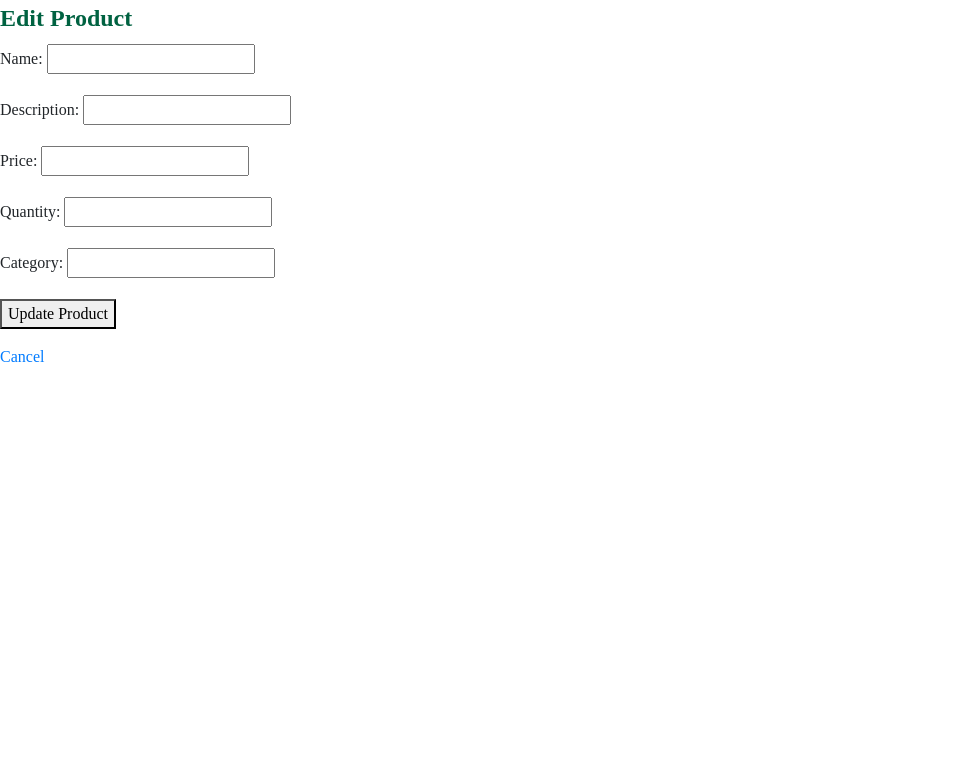
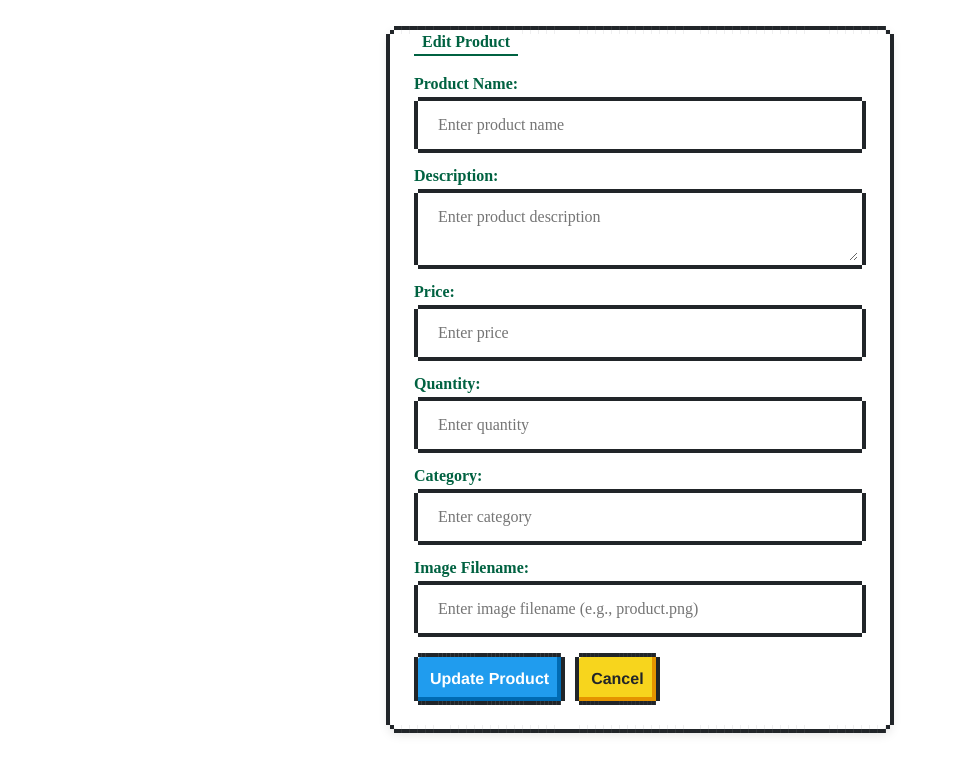
Before and after one commit to nmouahbi/Mogador-Bakery-App, a Flask app: template app/templates/edit_product.html in a window 1280 px wide. Shown: the top 774 px of the page, without its empty margins (0-957 px from the left). Run offline with Flask 3, Linux system fonts and the light colour scheme; the template is opened without the code that fills it, so the values that code supplies are empty.

```diff
--- a/app/templates/edit_product.html
+++ b/app/templates/edit_product.html
@@ -1,36 +1,96 @@
 {% extends "base.html" %} {% block title %}Edit Product{% endblock %} {% block
 content %}
-<h2>Edit Product</h2>
+<div
+  class="nes-container with-title is-rounded"
+  style="max-width: 500px; margin: 30px auto; padding: 20px"
+>
+  <p class="title">Edit Product</p>
   <form method="POST">
-  <p>
-    <label for="name">Name:</label>
-    <input type="text" name="name" value="{{ product.name }}" required />
-  </p>
-  <p>
+    <!-- Product Name Field -->
+    <div class="nes-field" style="margin-bottom: 15px">
+      <label for="name">Product Name:</label>
+      <input
+        type="text"
+        id="name"
+        name="name"
+        class="nes-input"
+        value="{{ product.name }}"
+        placeholder="Enter product name"
+        required
+      />
+    </div>
+    <!-- Description Field -->
+    <div class="nes-field" style="margin-bottom: 15px">
       <label for="description">Description:</label>
-    <input type="text" name="description" value="{{ product.description }}" />
-  </p>
-  <p>
+      <textarea
+        id="description"
+        name="description"
+        class="nes-input"
+        placeholder="Enter product description"
+      >
+{{ product.description }}</textarea
+      >
+    </div>
+    <!-- Price Field -->
+    <div class="nes-field" style="margin-bottom: 15px">
       <label for="price">Price:</label>
       <input
         type="number"
+        id="price"
         name="price"
+        class="nes-input"
         step="0.01"
         value="{{ product.price }}"
+        placeholder="Enter price"
         required
       />
-  </p>
-  <p>
+    </div>
+    <!-- Quantity Field -->
+    <div class="nes-field" style="margin-bottom: 15px">
       <label for="quantity">Quantity:</label>
-    <input type="number" name="quantity" value="{{ product.quantity }}" />
-  </p>
-  <p>
+      <input
+        type="number"
+        id="quantity"
+        name="quantity"
+        class="nes-input"
+        value="{{ product.quantity }}"
+        placeholder="Enter quantity"
+      />
+    </div>
+    <!-- Category Field -->
+    <div class="nes-field" style="margin-bottom: 15px">
       <label for="category">Category:</label>
-    <input type="text" name="category" value="{{ product.category }}" />
-  </p>
-  <p>
-    <button type="submit">Update Product</button>
-  </p>
+      <input
+        type="text"
+        id="category"
+        name="category"
+        class="nes-input"
+        value="{{ product.category }}"
+        placeholder="Enter category"
+      />
+    </div>
+    <!-- Image Filename Field -->
+    <div class="nes-field" style="margin-bottom: 15px">
+      <label for="image">Image Filename:</label>
+      <input
+        type="text"
+        id="image"
+        name="image"
+        class="nes-input"
+        value="{{ product.image }}"
+        placeholder="Enter image filename (e.g., product.png)"
+      />
+    </div>
+    <!-- Submit and Cancel Buttons -->
+    <div style="margin-top: 20px">
+      <button type="submit" class="nes-btn is-primary">Update Product</button>
+      <a
+        href="{{ url_for('main.menu') }}"
+        class="nes-btn is-warning"
+        style="margin-left: 10px"
+        >Cancel</a
+      >
+    </div>
   </form>
-<p><a href="{{ url_for('main.menu') }}">Cancel</a></p>
+</div>
 {% endblock %}
```
Lines whose indentation alone changed are shown as unchanged.
